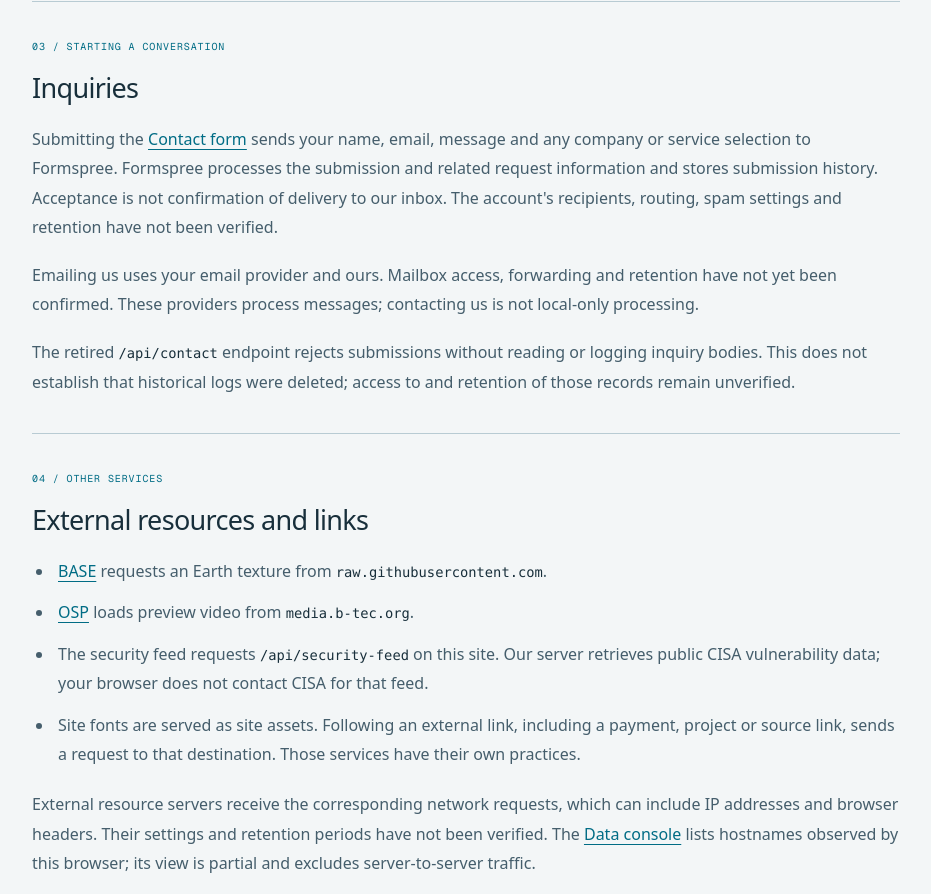
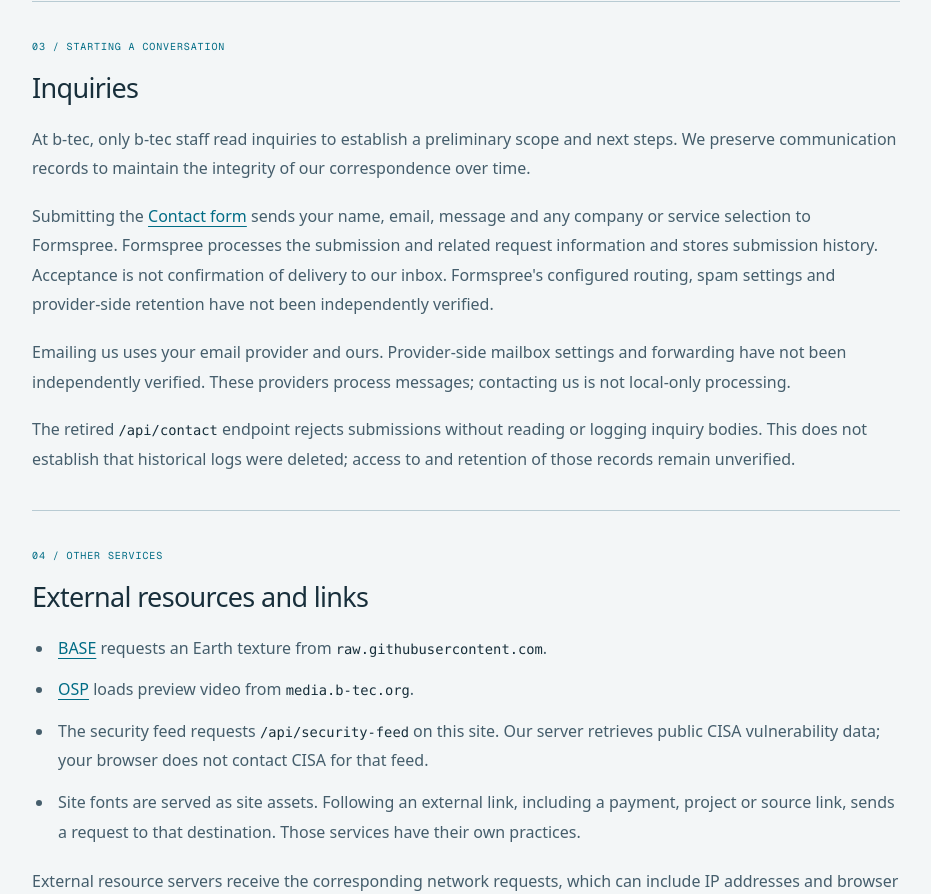
Before and after one commit to btecme/btecOrg, a Next.js app: page /privacy in a window 1280 px wide. Shown: the part 1660-2554 px from the top of the page, without its empty margins (8-939 px from the left). Built offline with nearby package versions, Linux system fonts and the light colour scheme; no server answers.

Commit message:
Apply owner-confirmed contact and inquiry privacy wording

```diff
--- a/app/contact/page.tsx
+++ b/app/contact/page.tsx
@@ -105,7 +105,7 @@ export default function Contact() {
       <header className="contact-intro">
         <p className="eyebrow">Start a conversation</p>
         <h1 id="contact-title">Tell us what you need</h1>
-        <p>Tell us what you want to fix, build, or improve. You do not need a finished brief to get started.</p>
+        <p>Tell us what you want to fix, build, or improve.</p>
       </header>
 
       <div className="contact-panel">
@@ -121,6 +121,7 @@ export default function Contact() {
           </div>
         ) : (
           <form ref={formRef} onSubmit={handleSubmit} noValidate aria-label="Contact inquiry">
+            <p className="contact-helper">We typically respond within one business day.</p>
             <p className="contact-required-note">Name, email, and a short description are required. Everything else is optional.</p>
             <fieldset disabled={status === 'submitting'}>
               <legend className="sr-only">Your inquiry</legend>
@@ -177,7 +178,7 @@ export default function Contact() {
         <h2>Prefer email?</h2>
         <a href="mailto:hello@b-tec.org">hello@b-tec.org <span aria-hidden="true">↗</span></a>
       </div>
-      <p className="contact-coverage">Based in Bourbonnais, Illinois. On-site work across Chicagoland, with a focus on the south suburbs and Kankakee County as our preferred area.</p>
+      <p className="contact-coverage">Based in Bourbonnais, Illinois. On-site work across Chicagoland, with a focus on the south suburbs and Kankakee County as our preferred area. Remote support depends on the issue; work such as hardware installation is performed on-site.</p>
     </section>
   );
 }
--- a/app/privacy/page.tsx
+++ b/app/privacy/page.tsx
@@ -32,8 +32,9 @@ export default function Privacy() {
     <section aria-labelledby="privacy-inquiries">
       <p className="eyebrow">03 / Starting a conversation</p>
       <h2 id="privacy-inquiries">Inquiries</h2>
-      <p>Submitting the <Link href="/contact">Contact form</Link> sends your name, email, message and any company or service selection to Formspree. Formspree processes the submission and related request information and stores submission history. Acceptance is not confirmation of delivery to our inbox. The account&apos;s recipients, routing, spam settings and retention have not been verified.</p>
-      <p>Emailing us uses your email provider and ours. Mailbox access, forwarding and retention have not yet been confirmed. These providers process messages; contacting us is not local-only processing.</p>
+      <p>At b-tec, only b-tec staff read inquiries to establish a preliminary scope and next steps. We preserve communication records to maintain the integrity of our correspondence over time.</p>
+      <p>Submitting the <Link href="/contact">Contact form</Link> sends your name, email, message and any company or service selection to Formspree. Formspree processes the submission and related request information and stores submission history. Acceptance is not confirmation of delivery to our inbox. Formspree&apos;s configured routing, spam settings and provider-side retention have not been independently verified.</p>
+      <p>Emailing us uses your email provider and ours. Provider-side mailbox settings and forwarding have not been independently verified. These providers process messages; contacting us is not local-only processing.</p>
       <p>The retired <code>/api/contact</code> endpoint rejects submissions without reading or logging inquiry bodies. This does not establish that historical logs were deleted; access to and retention of those records remain unverified.</p>
     </section>
     <section aria-labelledby="external-resources">
```
Also changed, not shown: 1 other file (tests, documents, lock files or other folders).
